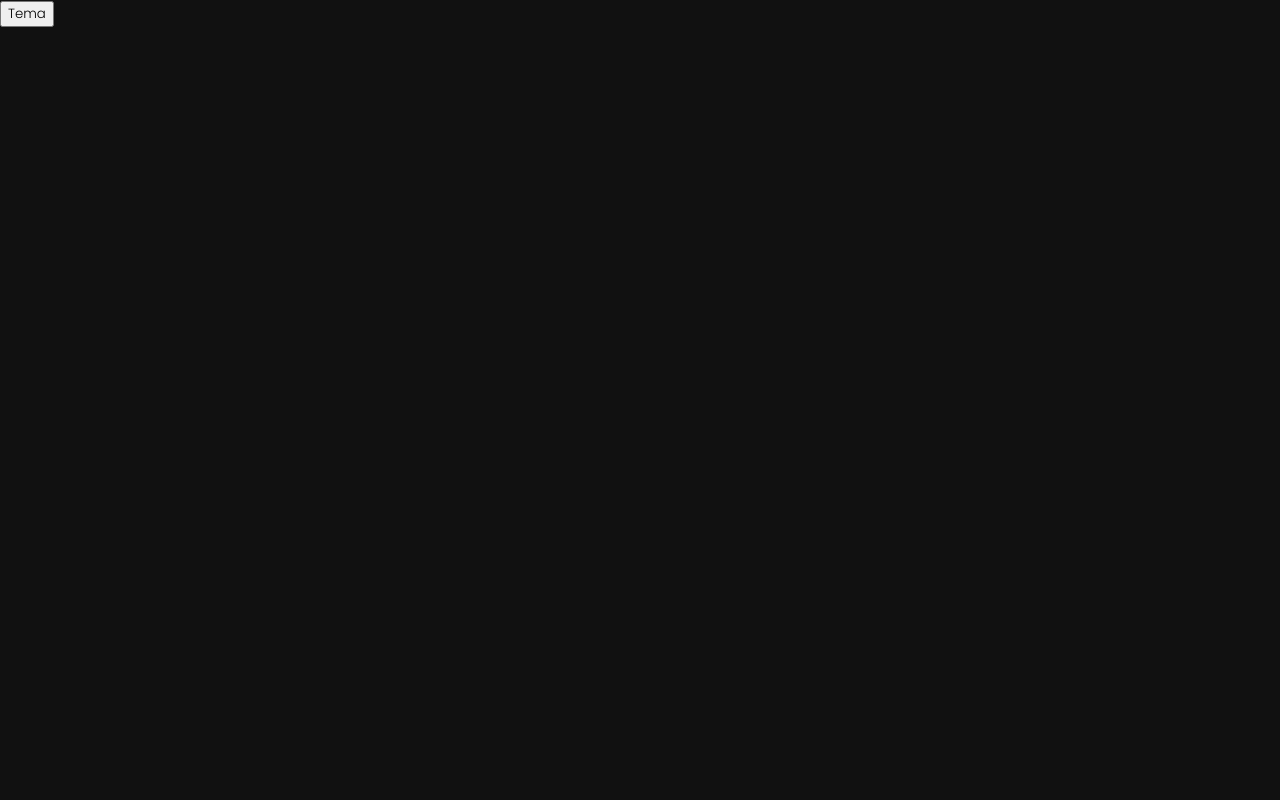
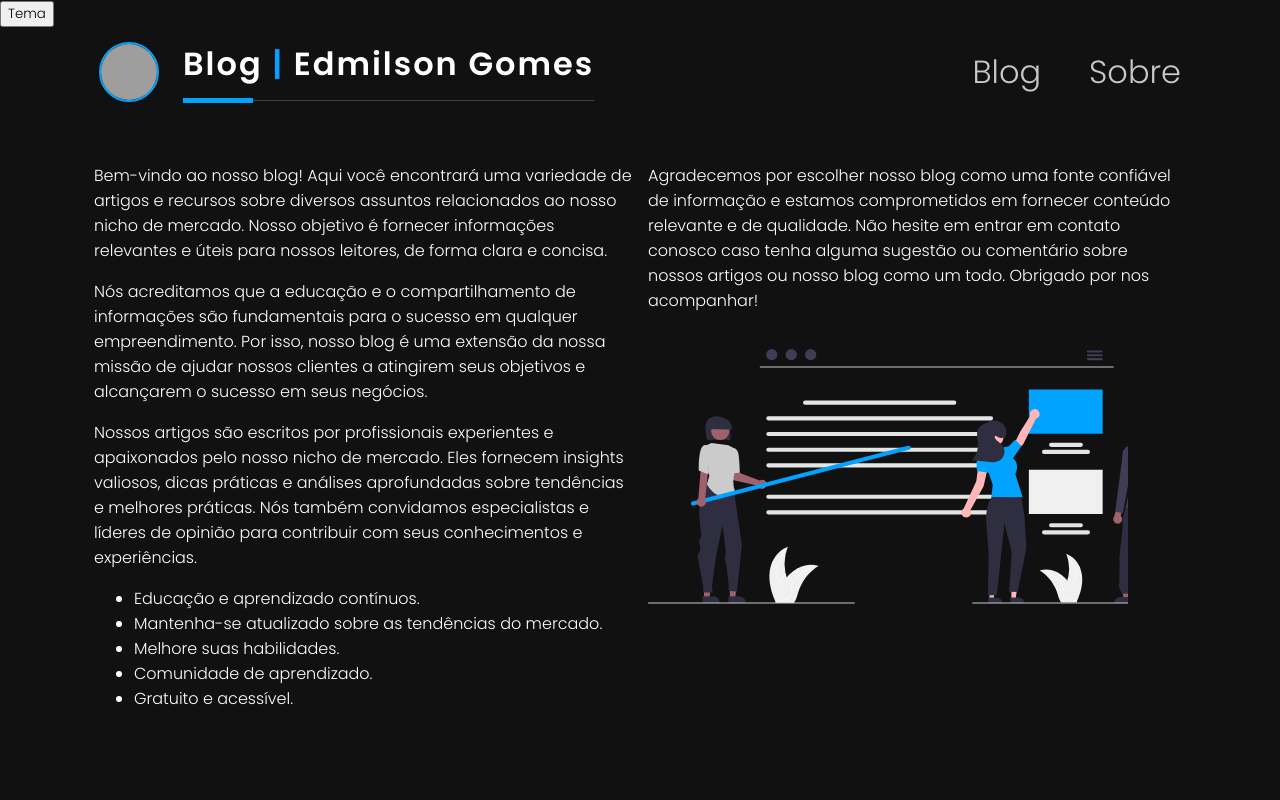
Before and after one commit to edmilsondmx/projeto_blog_interface, a React (Create React App) app: page /sobre in a window 1280 px wide. Before the commit this address had no page. Shown: the top 800 px of the page. Built offline with nearby package versions, Linux system fonts and the light colour scheme; grey boxes are pictures that could not be loaded.

Commit message:
Create About rote

```diff
--- /dev/null
+++ b/src/routes/about.jsx
@@ -0,0 +1,7 @@
+import React from "react";
+
+import AboutPage from "../components/pages/About";
+
+const About = () => <AboutPage />;
+
+export default About;
--- a/src/routes/index.jsx
+++ b/src/routes/index.jsx
@@ -1,11 +1,13 @@
 import React from "react";
 import { Routes, Route } from "react-router-dom";
 
-import Home from "./home";
+import Home from "../routes/home";
+import About from "../routes/about";
 
 const AppRoutes = () => (
   <Routes>
     <Route path="/" element={<Home />} />
+    <Route path="/sobre" element={<About />} />
   </Routes>
 );
 
```
Also changed, not shown: 1 other file (tests, documents, lock files or other folders).
